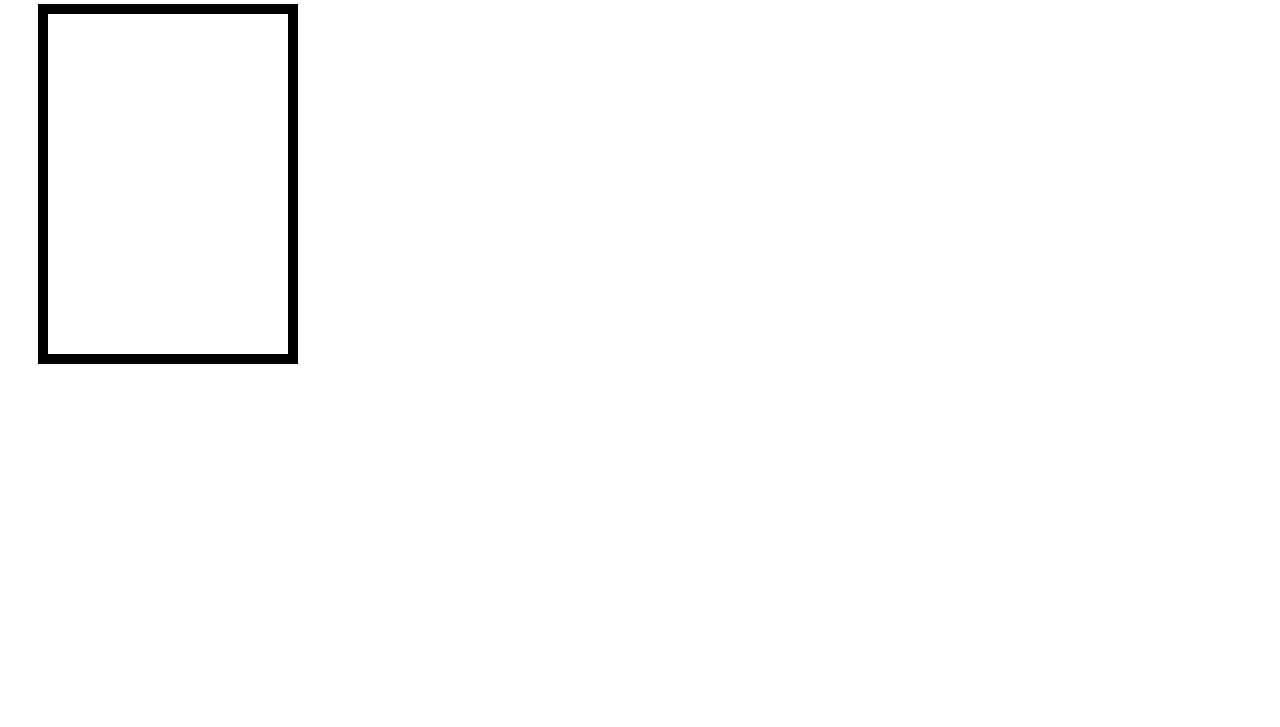
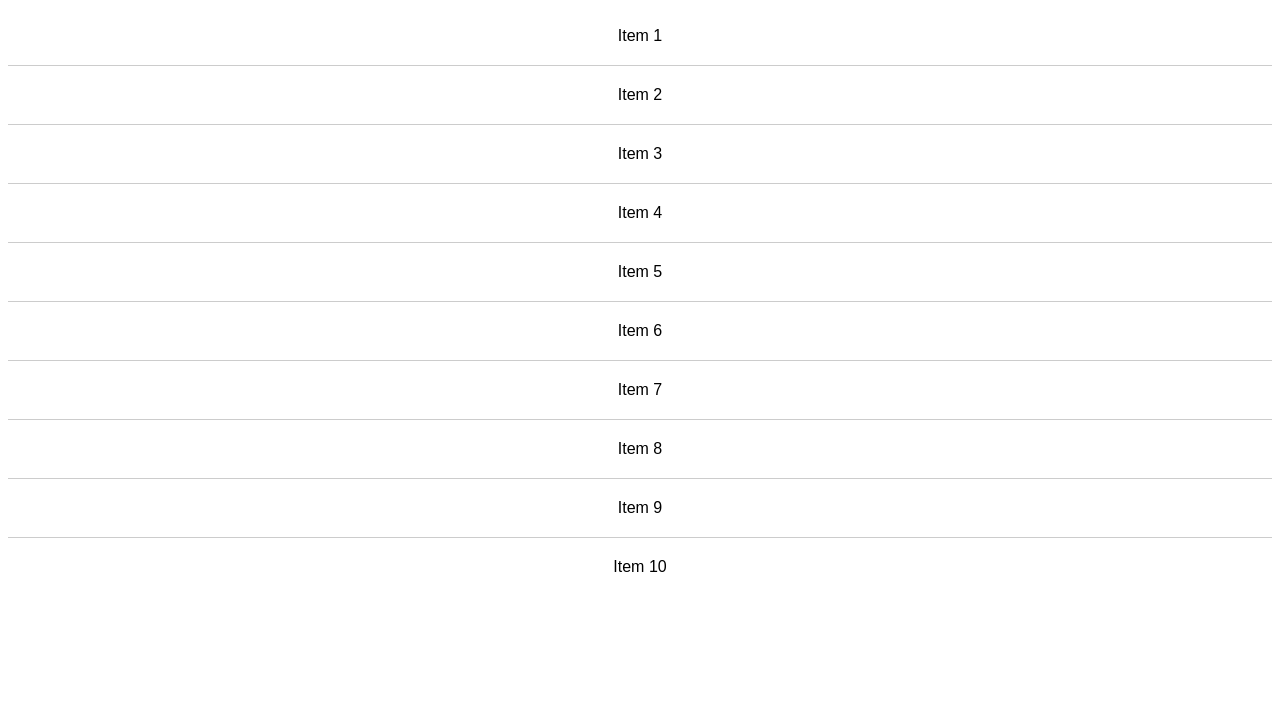
Before and after one commit to acciojob/infinite-scroll-Vishal180309, a website: page main.html in a window 1280 px wide. Shown: the part 73-800 px from the top of the page. Drawn offline with Linux system fonts and the light colour scheme.

Commit message:
created a submission

```diff
--- a/main.html
+++ b/main.html
@@ -1,18 +1,14 @@
 <!DOCTYPE html>
-<html lang="en">
-  <head>
-    <meta charset="UTF-8" />
-    <meta http-equiv="X-UA-Compatible" content="IE=edge" />
-    <meta name="viewport" content="width=device-width, initial-scale=1.0" />
-    <link rel="stylesheet" href="./styles.css" type="text/css" />
-
-    <title>Document</title>
-  </head>
-  <body>
-    <h2>Infinite Scroll</h2>
-    <main>
-      <ol id="infi-list"></ol>
-    </main>
-    <script src="./script.js"></script>
-  </body>
+<html>
+<head>
+    <meta charset="UTF-8">
+    <meta name="viewport" content="width=device-width, initial-scale=1.0">
+    <title>Infinite Scrolling</title>
+    <link rel="stylesheet" href="styles.css">
+</head>
+<body>
+    <h1>Infinite Scrolling</h1>
+    <ul id="list"></ul>
+    <script type="text/javascript" src="./script.js"></script>
+</body>
 </html>
--- a/script.js
+++ b/script.js
@@ -1 +1,25 @@
 //your code here!
+const listElement = document.getElementById("list");
+
+// Add 10 list items by default
+for (let i = 0; i < 10; i++) {
+    const listItem = document.createElement("li");
+    listItem.textContent = `Item ${i + 1}`;
+    listElement.appendChild(listItem);
+}
+
+// Function to add more list items
+function addMoreItems() {
+    for (let i = 0; i < 2; i++) {
+        const listItem = document.createElement("li");
+        listItem.textContent = `Item ${listElement.children.length + 1}`;
+        listElement.appendChild(listItem);
+    }
+}
+
+// Event listener to detect when user reaches the end of the list
+listElement.addEventListener("scroll", function() {
+    if (listElement.scrollTop + listElement.offsetHeight >= listElement.scrollHeight) {
+        addMoreItems();
+    }
+});
--- a/styles.css
+++ b/styles.css
@@ -1,16 +1,19 @@
-#infi-list {
-  width: 200px;
-  height: 300px;
-  overflow: auto;
+body {
+    font-family: Arial, sans-serif;
+    text-align: center;
+}
 
-  margin: 30px;
-  padding: 20px;
-  border: 10px solid black;
+#list {
+    list-style: none;
+    padding: 0;
+    margin: 0;
 }
-li {
-  padding: 10px;
-  list-style-type: none;
+
+#list li {
+    padding: 20px;
+    border-bottom: 1px solid #ccc;
 }
-li:hover {
-  background: #ccc;
+
+#list li:last-child {
+    border-bottom: none;
 }
```
